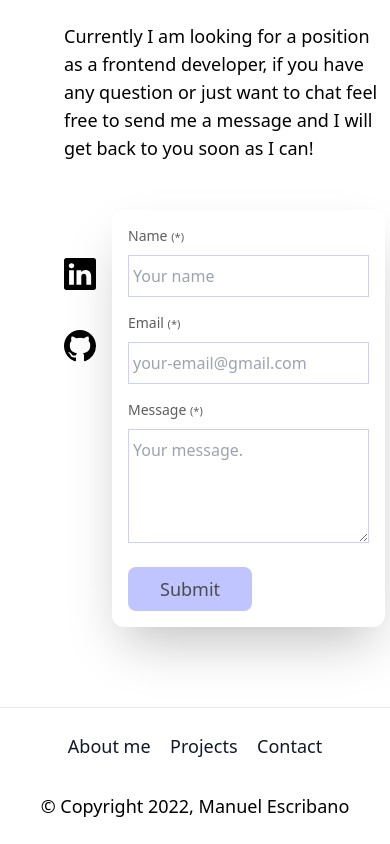
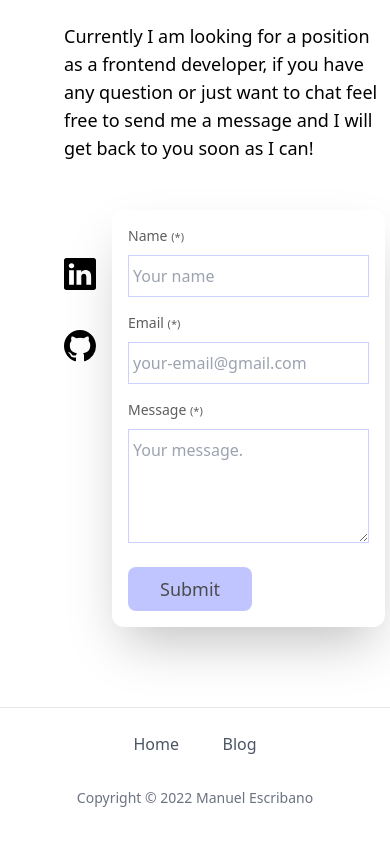
Before and after one commit to LPRegen/portfolio, a Next.js app: page / in a window 390 px wide. Shown: the part 5793-6637 px from the top of the page. Built offline with nearby package versions, Linux system fonts and the light colour scheme.

Commit message:
refactor: modify style and content

```diff
--- a/components/Footer.tsx
+++ b/components/Footer.tsx
@@ -4,19 +4,29 @@ import { Paragraph } from './Paragraph';
 interface Items {
   name: string;
   href: string;
-  target?: '_self' | '_blank';
 }
 
-const footerItem =
-  'text-lg py-1 my-2 text-black hover:opacity-80 active:underline font-lato';
+const Sections = ({ item }: { item: Items }) => {
+  const footerItem =
+    'text-gray-600 px-3 py-2 text-base hover:underline transition duration-150 ease-in-out rounded-md hover:text-gray-800 hover:bg-gray-200/80 focus:bg-gray-200/80';
+  return (
+    <li>
+      <CustomLink
+        href={item.href}
+        className={footerItem}
+        title={`Go to ${item.name}`}
+      >
+        {item.name}
+      </CustomLink>
+    </li>
+  );
+};
 
 export const Footer = () => {
   const sections: Array<Items> = [
-    { name: 'About me', href: '/#about-me' },
-    { name: 'Projects', href: '/#projects' },
-    { name: 'Contact', href: '/#contact' },
+    { name: 'Home', href: '/' },
+    { name: 'Blog', href: '/blog' },
   ];
-
   return (
     <footer className="grid gap-8 border-t mt-20">
       <ul className="flex justify-center items-center pt-6 gap-[5%]">
@@ -24,21 +34,9 @@ export const Footer = () => {
           <Sections item={item} key={item.name} />
         ))}
       </ul>
-      <Paragraph className="grid mx-auto text-base pb-6">
-        © Copyright 2022, Manuel Escribano
+      <Paragraph className="grid mx-auto text-sm text-gray-500 pb-6">
+        Copyright © 2022 Manuel Escribano
       </Paragraph>
     </footer>
   );
 };
-
-const Sections = ({ item }: { item: Items }) => (
-  <li>
-    <CustomLink
-      href={item.href}
-      className={footerItem}
-      title={`Go to ${item.name} section`}
-    >
-      {item.name}
-    </CustomLink>
-  </li>
-);
--- a/components/Navbar.tsx
+++ b/components/Navbar.tsx
@@ -1,7 +1,7 @@
-import { useEffect, useState } from "react";
-import { Menu } from "@headlessui/react";
-import { Icon } from "./Icons";
-import { CustomLink } from "./CustomLink";
+import { Menu } from '@headlessui/react';
+import { useEffect, useState } from 'react';
+import { CustomLink } from './CustomLink';
+import { Icon } from './Icons';
 
 interface Item {
   name: string;
@@ -9,36 +9,51 @@ interface Item {
 }
 
 const itemList: Array<Item> = [
-  { name: "About me", href: "/#about-me" },
-  { name: "Projects", href: "/#projects" },
-  { name: "Blog", href: "/blog" },
-  { name: "Contact", href: "/#contact" },
+  { name: 'Home', href: '/' },
+  { name: 'Blog', href: '/blog' },
 ];
 
 const navItem =
-  "block px-3 py-2 my-1 text-base font-medium text-gray-700 transition duration-150 ease-in-out rounded-md hover:bg-gray-100 focus:outline-none focus:bg-gray-100";
+  'block px-3 py-2 my-1 text-base font-medium text-gray-700 transition duration-150 ease-in-out rounded-md hover:bg-gray-200/80 focus:bg-gray-200/80';
 
-const wrapperStyle = "absolute w-full z-50 border-b shadow-lg";
-const mdStyles = "md:gap-8 md:flex md:items-center md:px-28";
+const wrapperStyle = 'absolute w-full z-50 border-b shadow-lg';
 
-const Navbar = () => {
-  const [windowDimensions, setWindowDimensions] = useState<boolean | null>(
-    null
+const MenuItem = ({ item }: { item: Item }) => {
+  return (
+    <Menu.Item>
+      {({ active }) => (
+        <div>
+          <CustomLink
+            href={item.href}
+            active={active}
+            className={navItem}
+            title={item.name}
+          >
+            {item.name}
+          </CustomLink>
+        </div>
+      )}
+    </Menu.Item>
   );
+};
 
-  const checkWindowDimensions = () =>
-    setWindowDimensions(window.matchMedia("(max-width: 768px)").matches);
-
-  useEffect(() => {
-    checkWindowDimensions();
-    window.addEventListener("resize", checkWindowDimensions);
-    return () => window.removeEventListener("resize", checkWindowDimensions);
-  }, []);
-
+const DivNav = () => {
+  const mdStyles = 'md:gap-8 md:flex md:items-center md:px-28';
   return (
-    <nav className="font-lato">
-      {windowDimensions ? <MenuNav /> : <DivNav />}
-    </nav>
+    <div
+      className={`hidden h-14 ${wrapperStyle} ${mdStyles} lg:px-36 xl:px-56 2xl:px-64`}
+    >
+      {itemList.map((item) => (
+        <CustomLink
+          key={item.name}
+          href={item.href}
+          className={navItem}
+          title={item.name}
+        >
+          {item.name}
+        </CustomLink>
+      ))}
+    </div>
   );
 };
 
@@ -64,40 +79,21 @@ const MenuNav = () => (
   </Menu>
 );
 
-const MenuItem = ({ item }: { item: Item }) => {
-  return (
-    <Menu.Item>
-      {({ active }) => (
-        <div>
-          <CustomLink
-            href={item.href}
-            active={active}
-            className={navItem}
-            title={item.name}
-          >
-            {item.name}
-          </CustomLink>
-        </div>
-      )}
-    </Menu.Item>
+const Navbar = () => {
+  const [windowDimensions, setWindowDimensions] = useState<boolean | null>(
+    null
   );
+
+  const checkWindowDimensions = () =>
+    setWindowDimensions(window.matchMedia('(max-width: 768px)').matches);
+
+  useEffect(() => {
+    checkWindowDimensions();
+    window.addEventListener('resize', checkWindowDimensions);
+    return () => window.removeEventListener('resize', checkWindowDimensions);
+  }, []);
+
+  return <nav>{windowDimensions ? <MenuNav /> : <DivNav />}</nav>;
 };
 
-const DivNav = () => (
-  <div
-    className={`hidden h-14 ${wrapperStyle} ${mdStyles} lg:px-36 xl:px-56 2xl:px-64`}
-  >
-    {itemList.map((item) => (
-      <CustomLink
-        key={item.name}
-        href={item.href}
-        className={navItem}
-        title={item.name}
-      >
-        {item.name}
-      </CustomLink>
-    ))}
-  </div>
-);
-
 export default Navbar;
```
